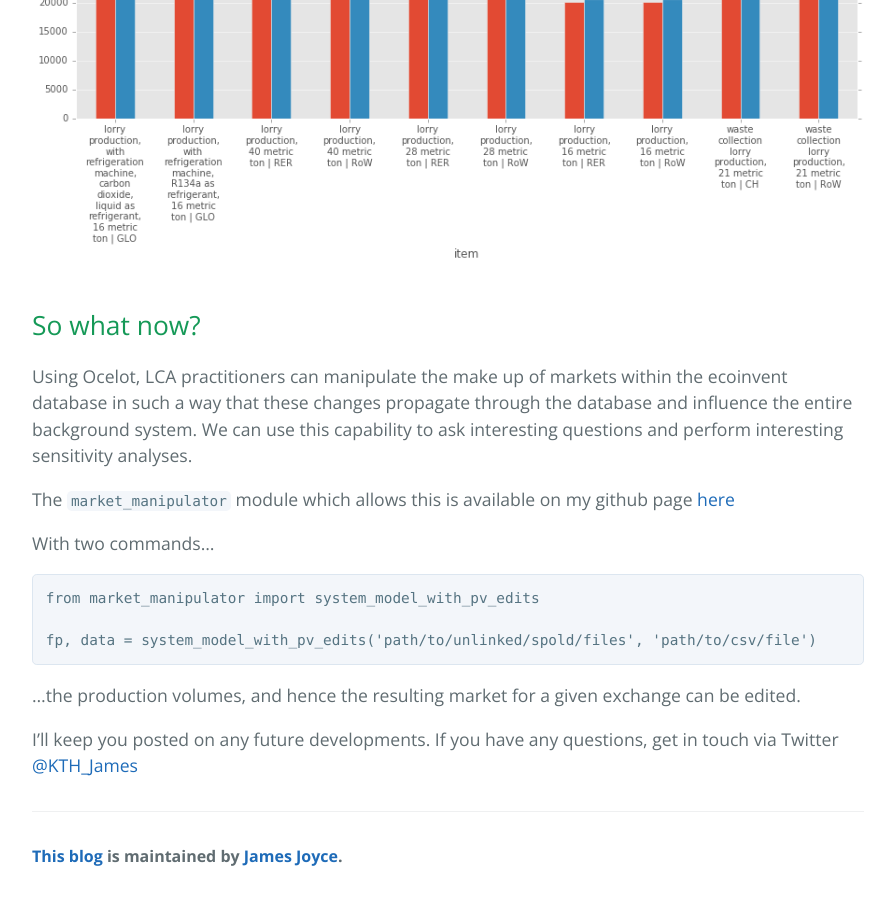
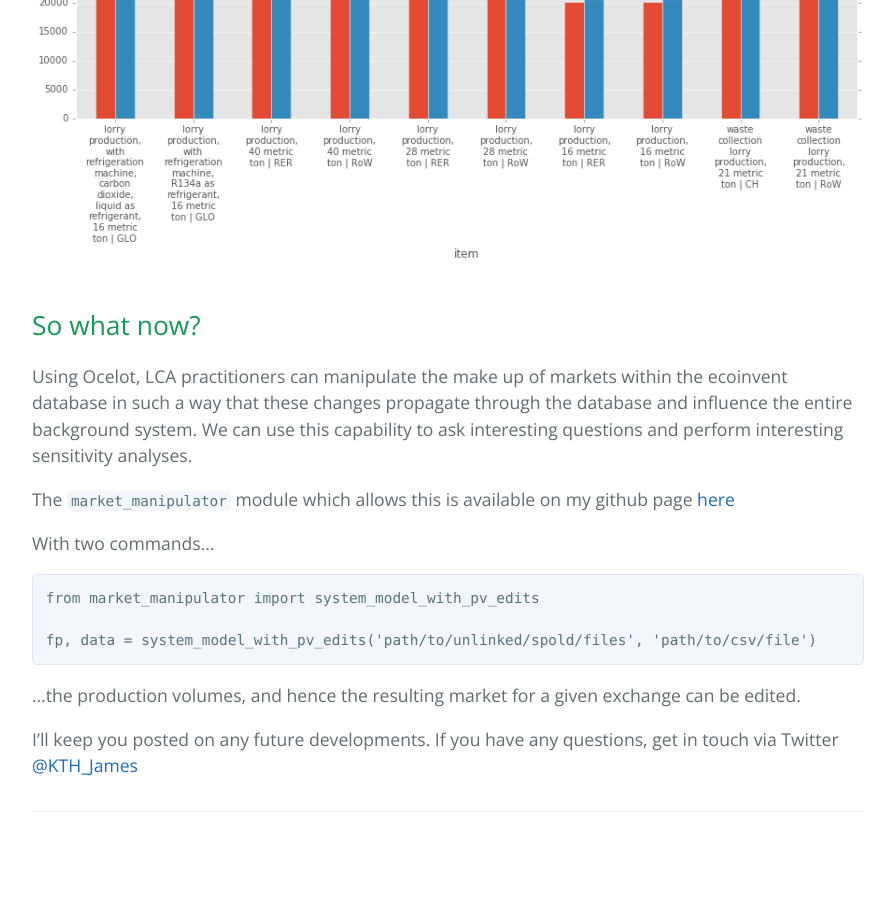
Before and after one commit to pjamesjoyce/pjamesjoyce.github.io, a Jekyll site: the page built from _posts/2016-10-12-ecoinvent3.md, in a window 1280 px wide and 900 px high, scrolled down 5796 px. Shown: the whole window, without its empty margins (192-1087 px from the left). Built offline with Jekyll 4.4.1, drawn with Linux system fonts in a browser that asks for light colours; nearby versions of some CDN libraries; after the commit the page ends 6672 px from its top, so only the background shows below that.

Commit message:
get rid of footer

```diff
--- a/_includes/page-footer.html
+++ b/_includes/page-footer.html
@@ -1,4 +1,4 @@
 <footer class="site-footer">
-  <span class="site-footer-owner"><a href="{{ site.url }}">This blog</a> is maintained by <a href="{{ site.author.url }}">{{ site.author.name }}</a>.</span>
-  <!---<span class="site-footer-credits">This page was generated by <a href="https://pages.github.com">GitHub Pages</a> using the <a href="https://github.com/pietromenna/jekyll-cayman-theme">Cayman theme</a> by <a href="http://github.com/jasonlong">Jason Long</a>.</span>-->
+  <!---<span class="site-footer-owner"><a href="{{ site.url }}">This blog</a> is maintained by <a href="{{ site.author.url }}">{{ site.author.name }}</a>.</span>
+  <span class="site-footer-credits">This page was generated by <a href="https://pages.github.com">GitHub Pages</a> using the <a href="https://github.com/pietromenna/jekyll-cayman-theme">Cayman theme</a> by <a href="http://github.com/jasonlong">Jason Long</a>.</span>-->
 </footer>
```
